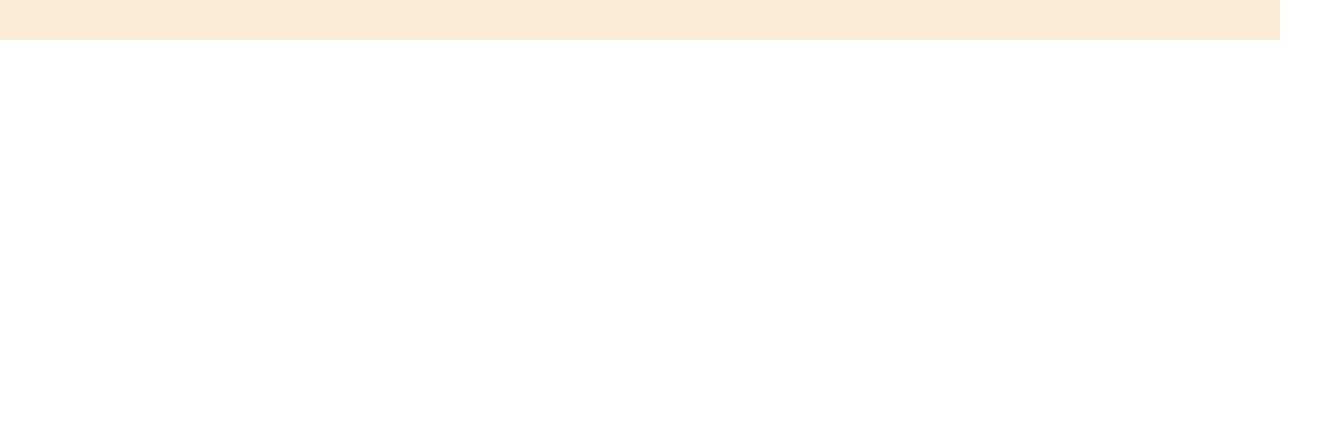
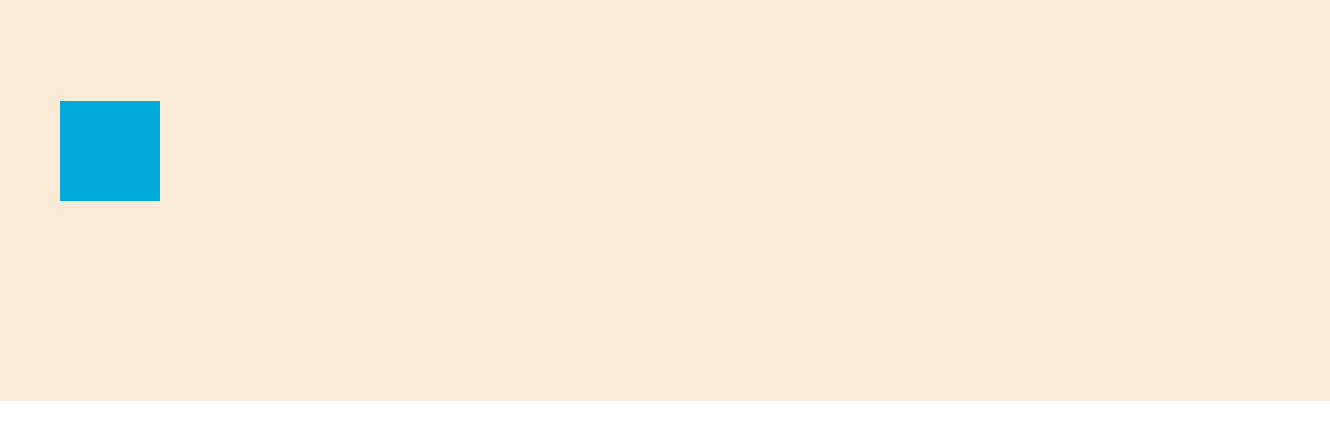
Before and after one commit to Bigbrother-2/proyecto-facebook, a plain HTML site: page index.html in a window 1280 px wide. Shown: the whole page, 1330 px wide, since content can reach past the window. Drawn offline with Linux system fonts and the light colour scheme.

Commit message:
guarde para subir

```diff
--- a/styles.css
+++ b/styles.css
@@ -6,9 +6,16 @@ body{
 nav{
     background-color:antiquewhite;
     width: 100%;
-    height: 40px;
+    height: 400px;
+    padding-left: 50px;
+    padding-top: 1px ;
+
 }
+/* Si quiero formar algo debo darle una altura y anchura porque si no no se ve las cosas. Para que se muestre algo debemos darle una altura y anchura.  */
 .icono-facebook{
-    background-color: aqua;
+    background-color: rgb(1, 170, 221);
     width: 100px;
+    height: 100px;
+    margin-left: 10px;
+    margin-top: 100px;
 }
```
